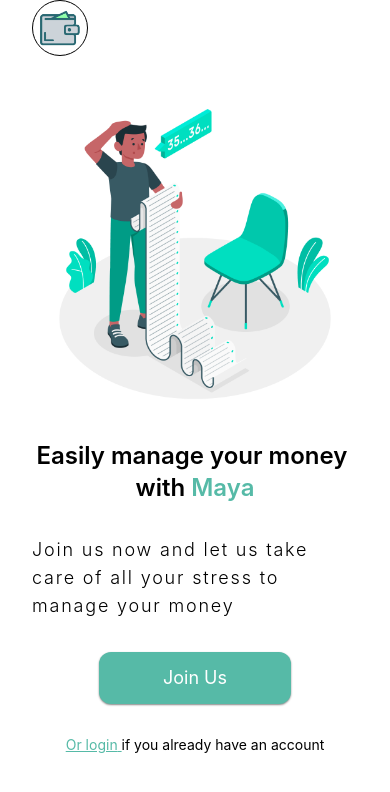
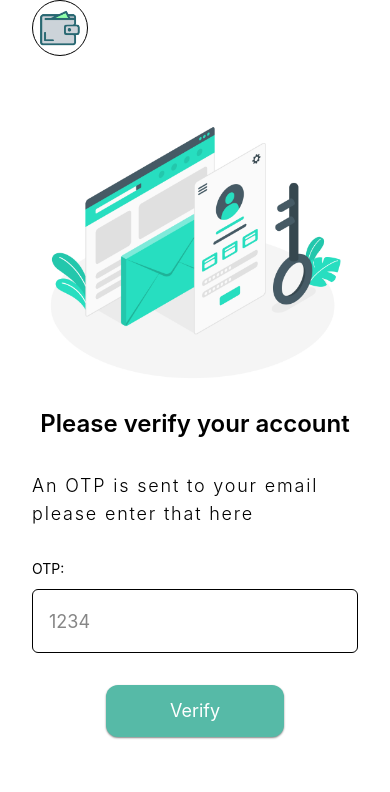
Before and after one commit to maya-manager/client, a React Native app: screen /VerifyOtp in a window 390 px wide. Shown: the top 792 px of the page. Built offline with nearby package versions, Linux system fonts and the light colour scheme.

Commit message:
feat: verify account screen
closes #21

```diff
--- a/src/App.tsx
+++ b/src/App.tsx
@@ -9,11 +9,15 @@ import SignupScreen from "./screens/signupScreen/SignupScreen";
 import LoginScreen from "./screens/loginScreen/LoginScreen";
 import store from "./store";
 import AlertError from "./components/alert/Alert";
+import VerifyOtpScreen from "./screens/verifyOtpScreen/VerifyOtpScreen";
 
 export type RootStackParamList = {
 	Home: undefined;
 	Login: undefined;
 	Signup: undefined;
+	VerifyOtp: {
+		email: string;
+	};
 };
 
 const navigationThemeLight: Theme = {
@@ -47,6 +51,7 @@ const Navigation: FC = () => {
 				>
 					<Stack.Screen name="Home" component={HomeScreen} />
 					<Stack.Screen name="Signup" component={SignupScreen} />
+					<Stack.Screen name="VerifyOtp" component={VerifyOtpScreen} />
 					<Stack.Screen name="Login" component={LoginScreen} />
 				</Stack.Navigator>
 			</SafeAreaView>
--- a/src/components/input/Input.tsx
+++ b/src/components/input/Input.tsx
@@ -54,11 +54,12 @@ const Input: FC<IInputProps> = ({
 	value,
 	required,
 	autoCapitalize,
+	keyboardType = "default",
 }) => {
 	return (
 		<View className={`w-[100vw] px-8 ${rootClassName}`}>
 			<Text className={`${error && "text-accent"} ${labelClassName}`}>
-				{label} {required && "*"}
+				{label}: {required && "*"}
 			</Text>
 			<TextInput
 				placeholder={placeholder}
@@ -72,6 +73,7 @@ const Input: FC<IInputProps> = ({
 				onBlur={onBlur}
 				value={value}
 				autoCapitalize={autoCapitalize}
+				keyboardType={keyboardType}
 			/>
 			{error && <Text className="text-accent mt-2">{error}</Text>}
 		</View>
--- a/src/screens/signupScreen/SignupScreen.tsx
+++ b/src/screens/signupScreen/SignupScreen.tsx
@@ -9,8 +9,12 @@ import { IPostSignupSchema, postSignupSchema } from "../../api/schemas/auth.sche
 import { postSignup } from "../../api/auth";
 import { useAppDispatch } from "../../hooks/useAppDispatch";
 import { alertActions } from "../../store/slices/alert.slice";
+import { RootStackParamList } from "../../App";
+import { NativeStackScreenProps } from "@react-navigation/native-stack";
 
-const SignupScreen: FC = () => {
+type SignupScreenProps = NativeStackScreenProps<RootStackParamList, "Signup">;
+
+const SignupScreen: FC<SignupScreenProps> = ({ navigation }) => {
 	const dispatch = useAppDispatch();
 
 	const onSubmitHandler = async (values: IPostSignupSchema) => {
@@ -18,6 +22,11 @@ const SignupScreen: FC = () => {
 			await postSignup(values);
 		} catch (err: any) {
 			dispatch(alertActions.setAlert({ type: "error", message: err.message }));
+		} finally {
+			// TODO: Move this to try statement
+			navigation.navigate("VerifyOtp", {
+				email: values.email,
+			});
 		}
 	};
 
@@ -81,6 +90,7 @@ const SignupScreen: FC = () => {
 								value={values.email}
 								required
 								autoCapitalize="none"
+								keyboardType="email-address"
 							/>
 							<Input
 								label="Password"
--- /dev/null
+++ b/src/screens/verifyOtpScreen/VerifyOtpScreen.tsx
@@ -0,0 +1,38 @@
+import { FC } from "react";
+import { Image, ScrollView, View } from "react-native";
+import Header from "../../components/header/Header";
+import { HeadingPrimary, ParaPrimary } from "../../components/typography/Typography";
+import Input from "../../components/input/Input";
+import ButtonPrimary from "../../components/button/Button";
+
+const VerifyOtpScreen: FC = () => {
+	return (
+		<ScrollView>
+			<Header />
+
+			<View className="items-center">
+				<View className="w-auto h-auto mt-10">
+					<Image
+						source={require("../../../assets/illustrations/verify-account.jpg")}
+						className="w-[80vw] h-[80vw]"
+					/>
+				</View>
+
+				<View className="px-8">
+					<HeadingPrimary title="Please verify your account" />
+					<ParaPrimary
+						rootClassName="mt-8"
+						title="An OTP is sent to your email please enter that here"
+					/>
+				</View>
+
+				<View className="mt-8 items-center">
+					<Input label="OTP" placeholder="1234" keyboardType="numeric" />
+					<ButtonPrimary title="Verify" rootClassName="mt-8" />
+				</View>
+			</View>
+		</ScrollView>
+	);
+};
+
+export default VerifyOtpScreen;
```
